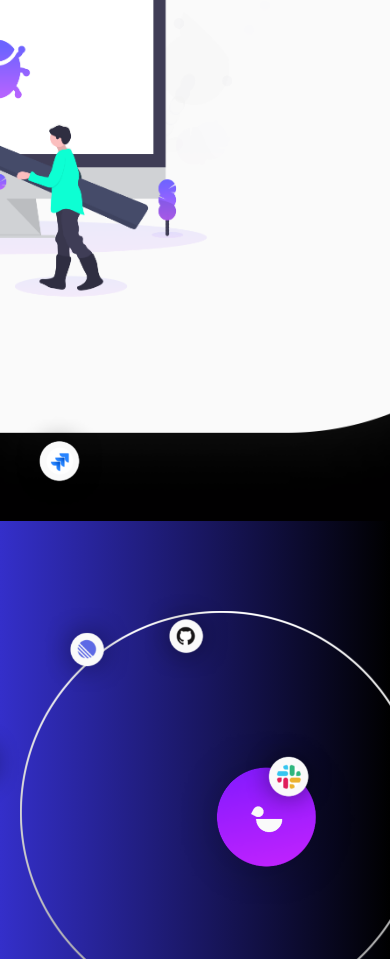
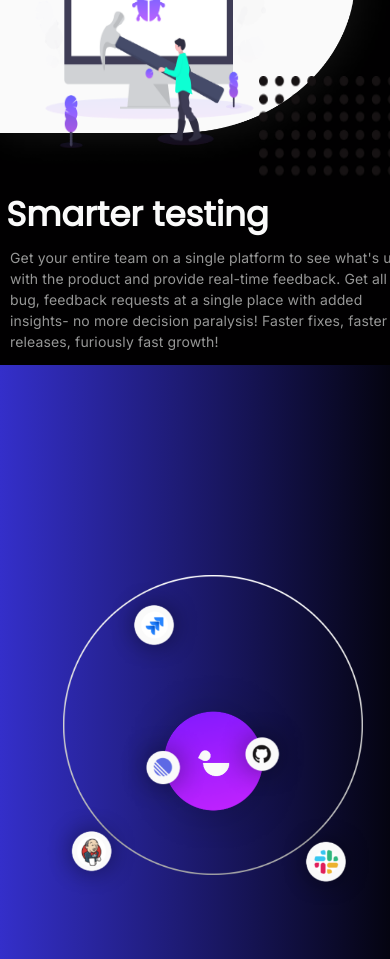
Before and after one commit to Prem3997/whatduck, a React (Create React App) app: page / in a window 390 px wide. Shown: the part 4200-5159 px from the top of the page. Built offline with nearby package versions, Linux system fonts and the light colour scheme.

Commit message:
CSS Mobile Changes

```diff
--- a/src/Components/IntegrationPageRight.jsx
+++ b/src/Components/IntegrationPageRight.jsx
@@ -3,11 +3,11 @@ import "../Styles/IntegrationPageRight.css";
 const IntegrationPageRight = () => {
   return (
     <>
-      <article className="howitworks__article">
+      <article className="integration__article">
         <h1 className="integration__title">
           Whatduck integrates with the tools you love
         </h1>
-        <p className="howitworks__desc">
+        <p className="integration__desc">
           Upload your app on our platform and simply navigate through it. We
           automatically create Tests that can be replayed with every app update,
           across devices and screen resolutions. No more flaky scripts anywhere,
--- a/src/Components/SecondPageRight.jsx
+++ b/src/Components/SecondPageRight.jsx
@@ -3,9 +3,9 @@ import "../Styles/SecondPageRight.css"
 const SecondPageRight = () => {
   return (
     <>
-      <article className="howitworks__article">
-        <h1 className="howitworks__title">Smarter testing</h1>
-        <p className="howitworks__desc">
+      <article className="second__article">
+        <h1 className="second__title">Smarter testing</h1>
+        <p className="second__desc">
           Get your entire team on a single platform to see what's up with the
           product and provide real-time feedback. Get all bug, feedback requests
           at a single place with added insights- no more decision paralysis!
--- a/src/Styles/HowItWorksLeft.css
+++ b/src/Styles/HowItWorksLeft.css
@@ -15,7 +15,7 @@
   text-align: center;
   color: #fafafa;
   margin: 0;
-  margin-left: 25px;
+  margin-left: 15px;
 }
 
 .howitworks__desc {
--- a/src/Styles/IntegrationPage.css
+++ b/src/Styles/IntegrationPage.css
@@ -10,3 +10,12 @@
   );
   gap: 30px;
 }
+@media (max-width: 425px) {
+  .integration__page {
+    flex-direction: column;
+    justify-content: center;
+    align-items: center;
+    width: 425px !important;
+    font-size: 34px;
+  }
+}
--- a/src/Styles/IntegrationPageLeft.css
+++ b/src/Styles/IntegrationPageLeft.css
@@ -65,3 +65,37 @@
     transform: rotate(360deg) translate(200px) rotate(-360deg);
   }
 }
+@media (max-width: 425px) {
+  .circle {
+    margin-left: 0px;
+    width: 300px;
+    height: 300px;
+    padding-top: 210px;
+  }
+  .nucleus {
+    left: 112.86px;
+    margin-top: -15%;
+  }
+  .integration2,
+  .integration1 {
+    margin-top: -15%;
+    margin-left: 0%;
+  }
+  .integration3,
+  .integration4,
+  .integration5 {
+    margin-top: -15%;
+    margin-left: 0%;
+  }
+
+  @keyframes rotateBig {
+    from {
+      -webkit-transform: rotate(0deg);
+      transform: rotate(0deg) translate(150px) rotate(0deg);
+    }
+    to {
+      -webkit-transform: rotate(359deg);
+      transform: rotate(360deg) translate(150px) rotate(-360deg);
+    }
+  }
+}
--- a/src/Styles/IntegrationPageRight.css
+++ b/src/Styles/IntegrationPageRight.css
@@ -8,5 +8,43 @@
   line-height: 66px;
   color: #fafafa;
   margin: 0;
-  margin-left:25px ;
+  margin-left: 25px;
+  margin-top: 25%;
 }
+.integration__title {
+  display: flex;
+  flex-direction: column;
+  justify-content: center;
+  align-items: flex-start;
+}
+
+.integration__desc {
+  width: 558px;
+  height: 108px;
+  font-family: "Inter";
+  font-style: normal;
+  font-weight: 400;
+  font-size: 18px;
+  line-height: 151.02%;
+  letter-spacing: 0.01em;
+  color: rgba(250, 250, 250, 0.6);
+  margin: 0;
+  padding-left: 30px;
+}
+@media (max-width: 425px) {
+  .integration__article {
+    margin-top: -90px;
+  }
+  .integration__title {
+    width: 410px;
+    height: 100px;
+    margin-left: 15px;
+    font-size: 34px;
+    line-height: 1.5;
+  }
+  .integration__desc {
+    width: 410px;
+    font-size: 14px;
+    padding-left: 14px;
+  }
+}
--- a/src/Styles/RequestPage.css
+++ b/src/Styles/RequestPage.css
@@ -83,32 +83,34 @@
   .request__title {
     padding-top: 24px;
     padding-left: 24px;
-    width: 425px;
+    width: 400px;
     height: 90px;
-    line-height: 1px;
+    font-size: 34px;
+    line-height: 2;
   }
   .round__request {
-    margin-top: -100px;
+    margin-top: 20px;
     margin-left: 0px;
   }
   .line__request {
-    margin-top: 0px;
+    margin-top: 120px;
     margin-left: 100px;
   }
   .arrow__request {
-    margin-top: 80px;
+    margin-top: 200px;
     margin-left: 200px;
   }
   .request__input {
     width: 370px;
-    margin-top: 28%;
+    margin-top: 55%;
+    margin-left: 16px;
   }
   .request__button {
     margin-top: 30px;
     margin-left: 100px;
   }
   .requestEllipse {
-    margin-top: -60px;
+    margin-top: -120px;
     margin-left: 77%;
   }
 }
--- a/src/Styles/SecondPage.css
+++ b/src/Styles/SecondPage.css
@@ -1,6 +1,11 @@
-.secondpage__container{
-    display: flex;
-    flex-direction: row;
-    justify-content: space-around;
-    background: #010001;
+.secondpage__container {
+  display: flex;
+  flex-direction: row;
+  justify-content: space-around;
+  background: #010001;
 }
+@media (max-width: 425px) {
+  .secondpage__container {
+    flex-direction: column;
+  }
+}
--- a/src/Styles/SecondPageLeft.css
+++ b/src/Styles/SecondPageLeft.css
@@ -6,3 +6,17 @@
   margin-top: 130px;
   margin-left: -350px;
 }
+@media (max-width: 425px) {
+  img.secondrectangle {
+    width: 410px;
+    height: 410px;
+  }
+  img.illustration2 {
+    width: 250px;
+    height: 250px;
+  }
+  .illustration2 {
+    margin-top: -90px;
+    margin-left: 35px;
+  }
+}
--- a/src/Styles/SecondPageRight.css
+++ b/src/Styles/SecondPageRight.css
@@ -1,5 +1,56 @@
-.union{
-    position: absolute;
-    margin-top: 10%;
-    margin-left: 42.5%;
+.union {
+  position: absolute;
+  margin-top: 10%;
+  margin-left: 42.5%;
 }
+.second__article {
+  display: flex;
+  flex-direction: column;
+  justify-content: center;
+  align-items: flex-start;
+}
+.second__title {
+  width: 345px;
+  height: 66px;
+  font-family: "Poppins";
+  font-style: normal;
+  font-weight: 700;
+  font-size: 44px;
+  line-height: 66px;
+  text-align: center;
+  color: #fafafa;
+  margin: 0;
+  margin-left: 25px;
+}
+.second__desc {
+  width: 558px;
+  height: 108px;
+  font-family: "Inter";
+  font-style: normal;
+  font-weight: 400;
+  font-size: 18px;
+  line-height: 151.02%;
+  letter-spacing: 0.01em;
+  color: rgba(250, 250, 250, 0.6);
+  margin: 0;
+  padding-left: 30px;
+}
+@media (max-width: 425px) {
+  .second__title {
+    font-size: 34px;
+    margin-left: -35px;
+  }
+  .second__desc {
+    width: 410px;
+    padding-left: 10px;
+    font-size: 14px;
+    margin-bottom: 10px;
+  }
+  .union {
+    margin-top: 30%;
+    margin-left: 66.5%;
+  }
+  img.union {
+    width: 140px;
+  }
+}
```
